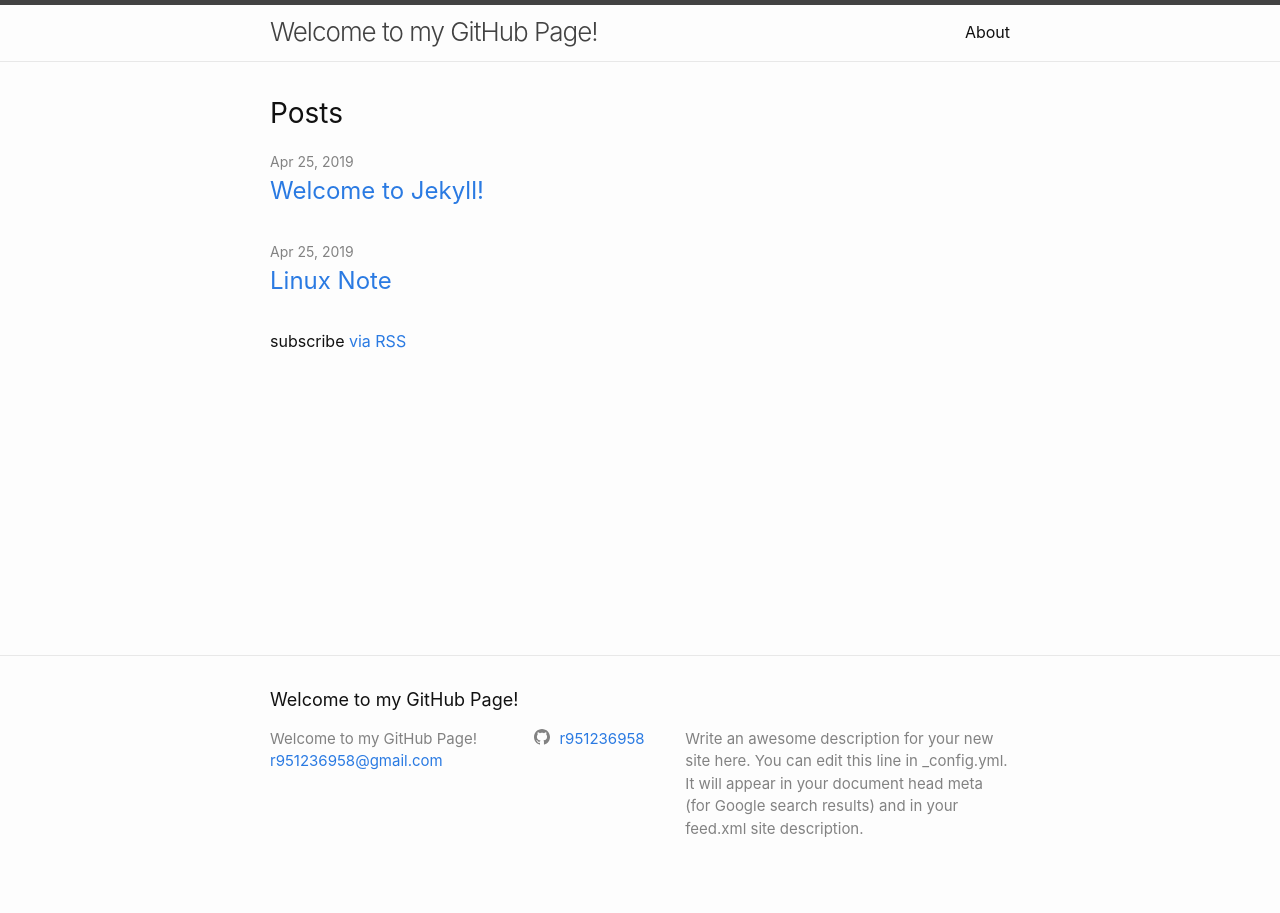
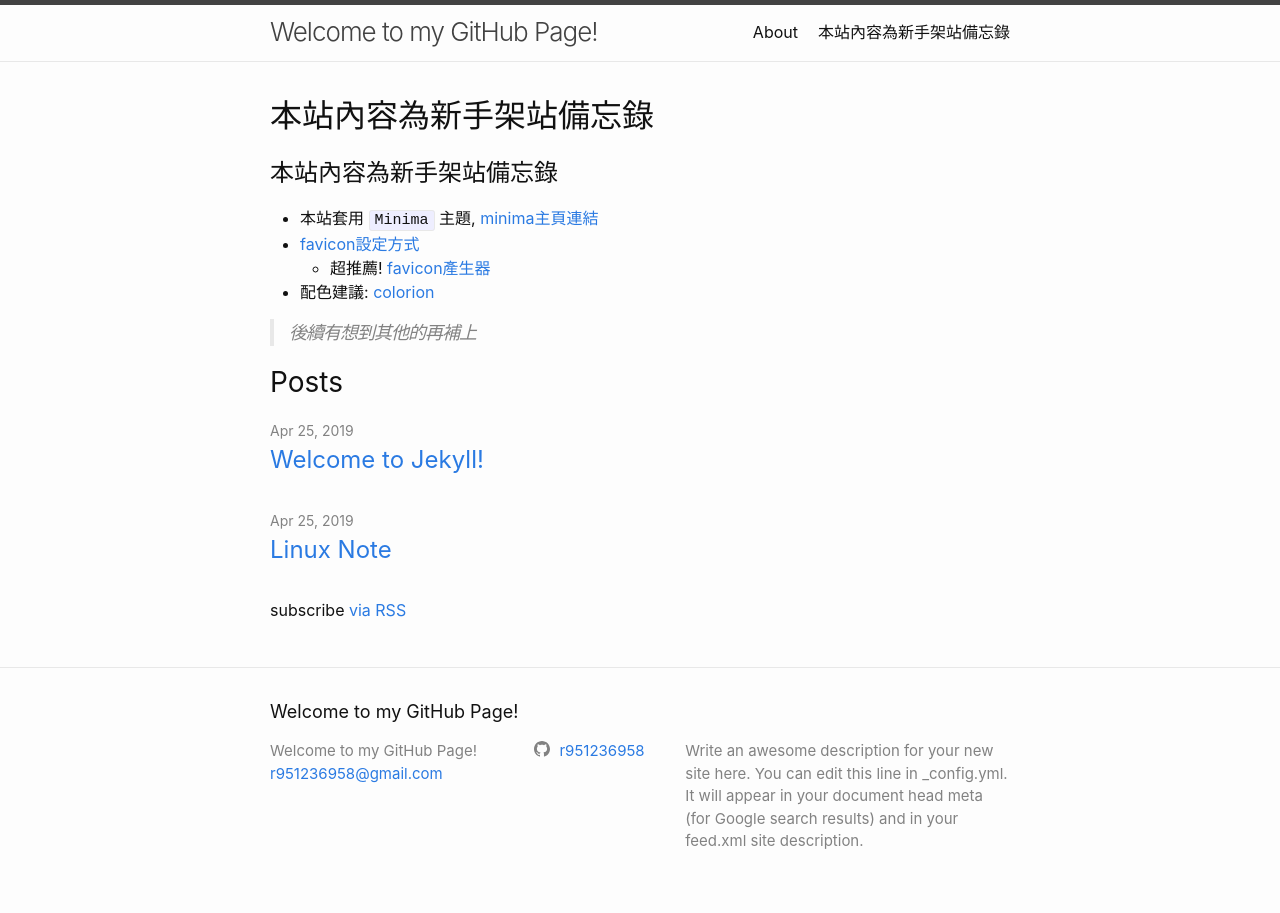
Before and after one commit to nickburrows/r951236958.github.io, a Jekyll site: the page built from index.md, in a window 1280 px wide. Built offline with Jekyll 4.4.1, drawn with Linux system fonts in a browser that asks for light colours; our own code applies the rules of GitHub Pages for plain Markdown files.

Commit message:
Update index.md

```diff
--- a/index.md
+++ b/index.md
@@ -4,3 +4,15 @@
 
 layout: home
 ---
+
+## 本站內容為新手架站備忘錄
+
+- 本站套用 `Minima` 主題, [minima主頁連結](https://github.com/jekyll/minima)
+- [favicon設定方式](https://github.com/jekyll/minima#add-your-favicons)
+  - 超推薦! [favicon產生器][favicongenerator]
+- 配色建議: [colorion][colorion]
+
+> 後續有想到其他的再補上
+
+[colorion]: https://www.colorion.co/
+[favicongenerator]: https://realfavicongenerator.net/
```
